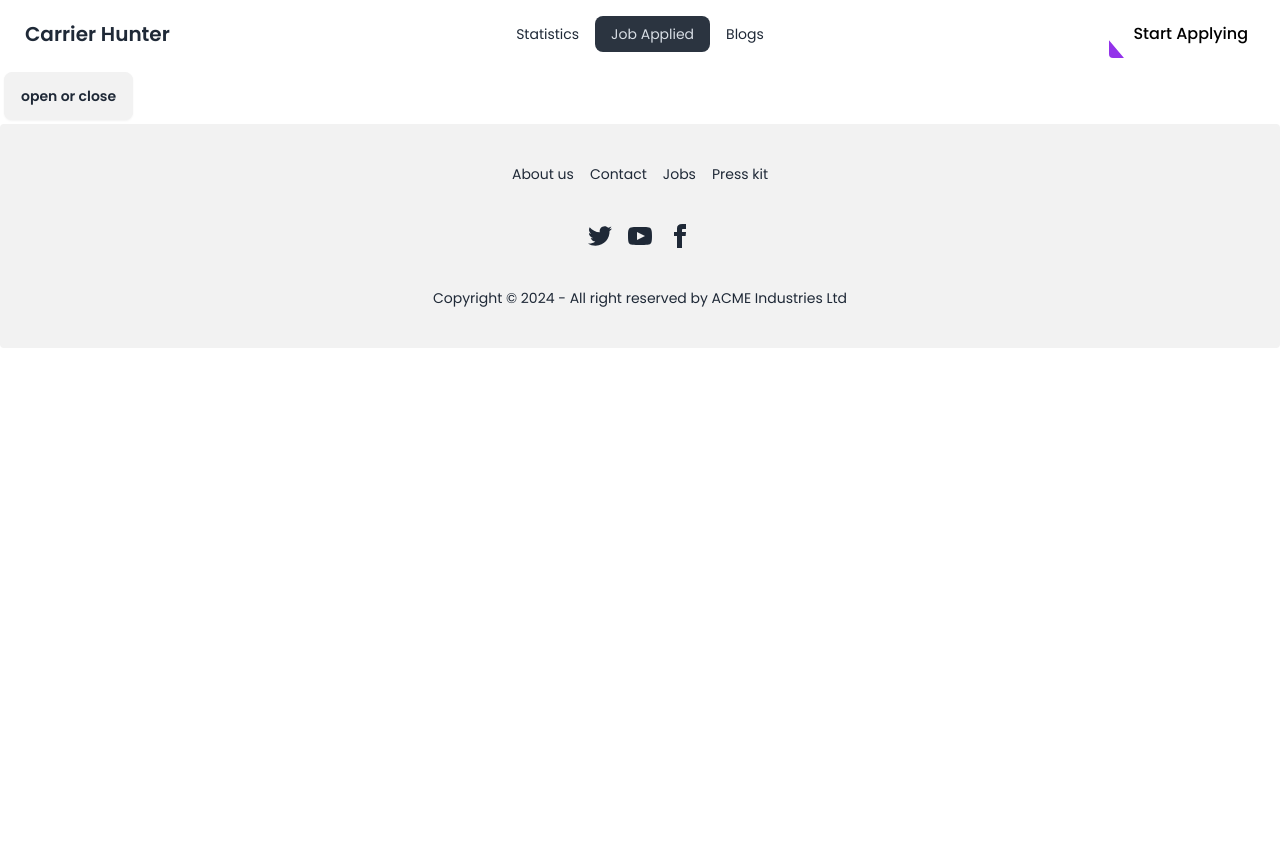
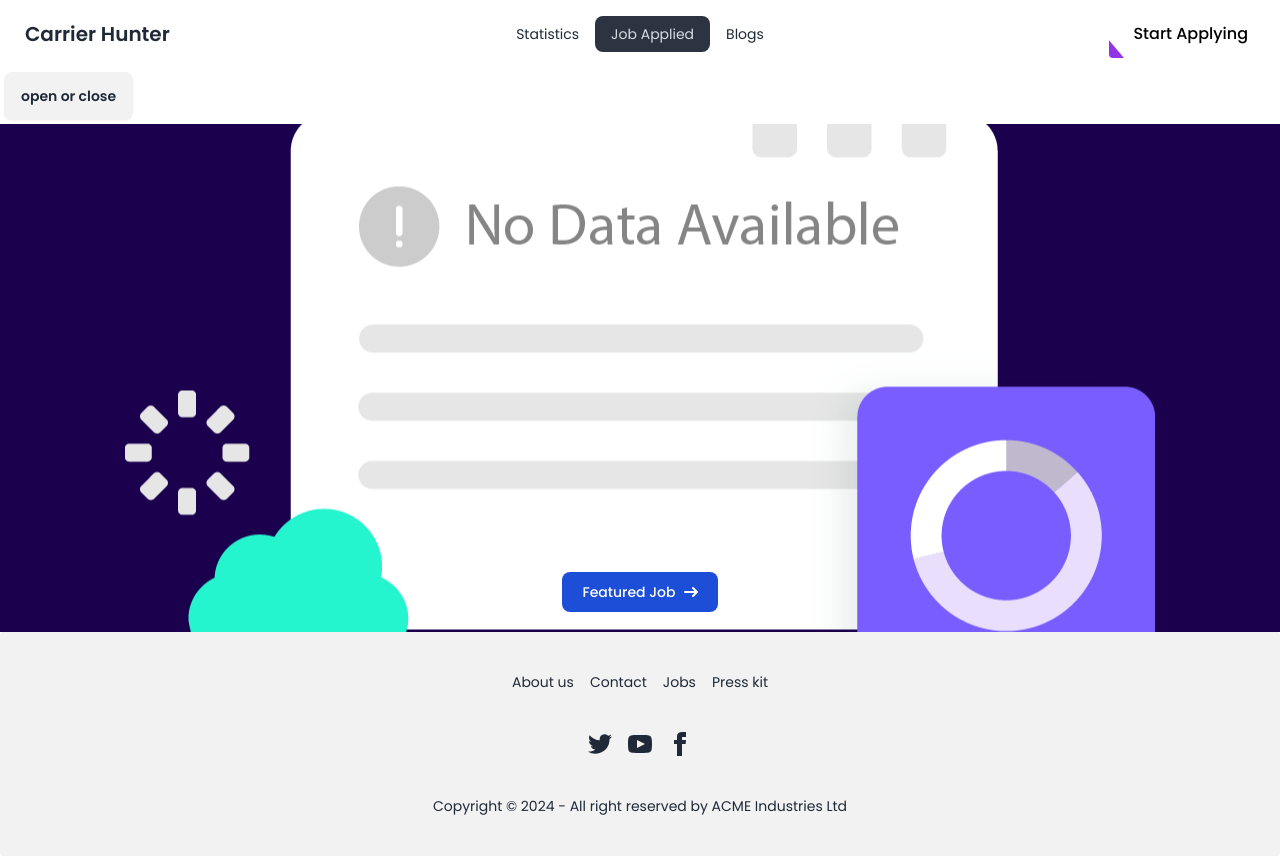
Before and after one commit to rakibgithub21/react-route-Carier-hub-job-hunter-, a React (Vite) app: page /job-applied in a window 1280 px wide. Before the commit the page ends 800 px from the top, so only its background shows below. Built offline with nearby package versions, Linux system fonts and the light colour scheme.

Commit message:
added so many functionality

```diff
--- a/package.json
+++ b/package.json
@@ -15,6 +15,7 @@
     "react": "^18.2.0",
     "react-dom": "^18.2.0",
     "react-router-dom": "^6.22.3",
+    "react-toastify": "^10.0.5",
     "sort-by": "^1.2.0"
   },
   "devDependencies": {
--- a/src/Pages/Applied.jsx
+++ b/src/Pages/Applied.jsx
@@ -1,8 +1,10 @@
 /* eslint-disable react/prop-types */
 
 
-const Applied = ({ applied }) => {
-    console.log(applied);
+
+const Applied = ({ applied, deleteJob }) => {
+
+
     return (
         <>
 
@@ -19,14 +21,14 @@ const Applied = ({ applied }) => {
                             <span className="px-4 py-2 border border-[#7E90FE] rounded-lg font-medium" >{applied.job_type}</span>
                         </div>
                         <div>
-                            <a href="#_" className="relative px-5 py-3 overflow-hidden font-medium text-gray-600 bg-gray-100 border border-gray-100 rounded-lg shadow-inner group">
+                            <button onClick={()=>deleteJob(applied.id)} href="#_" className="relative px-5 py-3 overflow-hidden font-medium text-gray-600 bg-gray-100 border border-gray-100 rounded-lg shadow-inner group">
                                 <span className="absolute top-0 left-0 w-0 h-0 transition-all duration-200 border-t-2 border-gray-600 group-hover:w-full ease"></span>
                                 <span className="absolute bottom-0 right-0 w-0 h-0 transition-all duration-200 border-b-2 border-gray-600 group-hover:w-full ease"></span>
                                 <span className="absolute top-0 left-0 w-full h-0 transition-all duration-300 delay-200 bg-gray-600 group-hover:h-full ease"></span>
                                 <span className="absolute bottom-0 left-0 w-full h-0 transition-all duration-300 delay-200 bg-gray-600 group-hover:h-full ease"></span>
                                 <span className="absolute inset-0 w-full h-full duration-300 delay-300 bg-gray-900 opacity-0 group-hover:opacity-100"></span>
-                                <span className="relative transition-colors duration-300 delay-200 group-hover:text-white ease">Button Text</span>
-                            </a>
+                                <span className="relative transition-colors duration-300 delay-200 group-hover:text-white ease">Remove</span>
+                            </button>
                         </div>
                     </div>
                     <div className="flex gap-10">
--- a/src/Pages/AppliedJobs.jsx
+++ b/src/Pages/AppliedJobs.jsx
@@ -1,13 +1,21 @@
 import { useEffect, useState } from "react";
-import { useLoaderData } from "react-router-dom";
-import { getStoredJobApplication } from "../utilities";
+import { useLoaderData, useNavigation, useParams } from "react-router-dom";
+import { deleteJobApplications, getStoredJobApplication } from "../utilities";
 import Applied from "./Applied";
+import NoData from "./NoData";
+
 
 
 const AppliedJobs = () => {
+
+    const navigation = useNavigation();
+    console.log(navigation.state);
+
     const jobs = useLoaderData();
     const [appliedJobs, setAppliedJobs] = useState([]);
     const [displayJob, setDisplayJob] = useState([]);
+
+
 
 
     useEffect(() => {
@@ -22,7 +30,17 @@ const AppliedJobs = () => {
             setDisplayJob(jobsApplied)
         }
     }, [jobs])
-    console.log(appliedJobs);
+
+    const deleteJob = (id) => {
+        const remaining = deleteJobApplications(id)
+        console.log(remaining);
+        const filterJob = displayJob.filter(job => job.id != id);
+        setDisplayJob(filterJob);
+
+
+    }
+
+
 
     // const handleJobsFilter = filter => {
     //     if (filter === 'all') {
@@ -51,8 +69,9 @@ const AppliedJobs = () => {
         }
     }
 
+
     return (
-        <div className="container mx-auto">
+        <div className="container mx-auto min-h-[calc(100vh-292px)]">
             <details className="dropdown">
                 <summary className="m-1 btn">open or close</summary>
                 <ul className="p-2 shadow menu dropdown-content z-[1] bg-base-100 rounded-box w-52">
@@ -62,10 +81,12 @@ const AppliedJobs = () => {
                 </ul>
             </details>
             {
-                displayJob.map(job => <Applied
+                displayJob.length === 0 ? <NoData></NoData> : displayJob.map(job => <Applied
                     key={job.id}
                     applied={job}
+                    deleteJob={deleteJob}
                 ></Applied>)
+
             }
         </div>
     );
--- /dev/null
+++ b/src/Pages/NoData.jsx
@@ -0,0 +1,33 @@
+
+import { useNavigate } from 'react-router-dom';
+import Image from '../assets/images/core-web-vitals-no-data_e2fd8dc809.png'
+
+const NoData = () => {
+    const navigate = useNavigate();
+
+    const bgStyle = {
+        backgroundImage: `url(${Image})`,
+        backgroundPosition: 'center'
+    }
+    const goBack = () => {
+
+        navigate('/')
+    }
+
+
+    return (
+        <div style={bgStyle} className="min-h-[calc(100vh-292px)] container mx-auto flex justify-center items-end py-5">
+
+                <button onClick={goBack} type="button" className="text-white bg-blue-700 hover:bg-blue-800 focus:ring-4 focus:outline-none focus:ring-blue-300 font-medium rounded-lg text-sm px-5 py-2.5 text-center inline-flex items-center dark:bg-blue-600 dark:hover:bg-blue-700 dark:focus:ring-blue-800">
+                    Featured Job
+                    <svg className="rtl:rotate-180 w-3.5 h-3.5 ms-2" aria-hidden="true" xmlns="http://www.w3.org/2000/svg" fill="none" viewBox="0 0 14 10">
+                        <path stroke="currentColor" strokeLinecap="round" strokeLinejoin="round" strokeWidth="2" d="M1 5h12m0 0L9 1m4 4L9 9" />
+                    </svg>
+                </button>
+
+
+        </div>
+    );
+};
+
+export default NoData;
--- /dev/null
+++ b/src/Pages/loader.jsx
@@ -0,0 +1,13 @@
+
+const loader = () => {
+    return (
+        <div className="min-h-[calc(100vh-292px)]">
+            <span className="loading loading-spinner loading-xs"></span>
+            <span className="loading loading-spinner loading-sm"></span>
+            <span className="loading loading-spinner loading-md"></span>
+            <span className="loading loading-spinner loading-lg"></span>
+        </div>
+    );
+};
+
+export default loader;
--- a/src/components/FeatureJob/FeaturedJob.jsx
+++ b/src/components/FeatureJob/FeaturedJob.jsx
@@ -4,11 +4,15 @@ import Feature from "./Feature";
 
 const FeaturedJob = () => {
     const [featureJob, setFeaturedJob] = useState([]);
+    const [dataLength,setDataLength] = useState(4)
     useEffect(() => {
         fetch('jobs.json')
             .then(res => res.json())
             .then(data => setFeaturedJob(data))
-    },[])
+    }, [])
+    const showAllJobs = () => [
+        setDataLength(featureJob.length)
+    ]
     return (
         <div className="container mx-auto">
             <div className="container mx-auto md:w-[590px] text-center space-y-4">
@@ -17,11 +21,14 @@ const FeaturedJob = () => {
             </div>
             <div className="grid grid-cols-2 gap-10">
                 {
-                    featureJob.map(feature => <Feature
+                    featureJob.slice(0,dataLength).map(feature => <Feature
                     key={feature.id}
                     feature={feature}
                     ></Feature>)
                 }
+            </div>
+            <div className={dataLength === featureJob.length && 'hidden'}>
+                <button className="underline text-lime-500" onClick={showAllJobs}>See All Jobs</button>
             </div>
         </div>
     );
--- a/src/utilities.js
+++ b/src/utilities.js
@@ -17,4 +17,10 @@ const saveJobApplication = id => {
 
 }
 
-export {saveJobApplication,getStoredJobApplication}
+const deleteJobApplications = id => {
+    const storedApplication = getStoredJobApplication();
+    const remaining = storedApplication.filter(jobId => jobId != id);
+    localStorage.setItem('job-applications', JSON.stringify(remaining));
+}
+
+export { saveJobApplication, getStoredJobApplication, deleteJobApplications }
```
Also changed, not shown: src/assets/images/core-web-vitals-no-data_e2fd8dc809.png (added), 1 other file (tests, documents, lock files or other folders).
